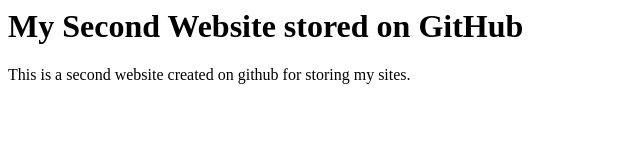
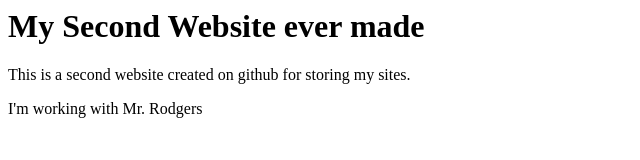
Before and after one commit to JinkKai/wk1_assignment_2, a plain HTML site: page index.html in a window 1280 px wide. Shown: the whole page, without its empty margins (0-640 px from the left). Drawn offline with Linux system fonts and the light colour scheme.

Commit message:
I learned much.

```diff
--- a/index.html
+++ b/index.html
@@ -3,7 +3,9 @@
     <title>My Second Website</title>
   </head>
   <body>
-    <h1>My Second Website stored on GitHub</h1>
-    <p>This is a second website created on github for storing my sites.</p>
+    <h1>My Second Website ever made</h1>
+    <p>This is a second website created on github for storing my sites.
+    </p>
+    <p>I'm working with Mr. Rodgers</p>
     <body>
 </html>
```
